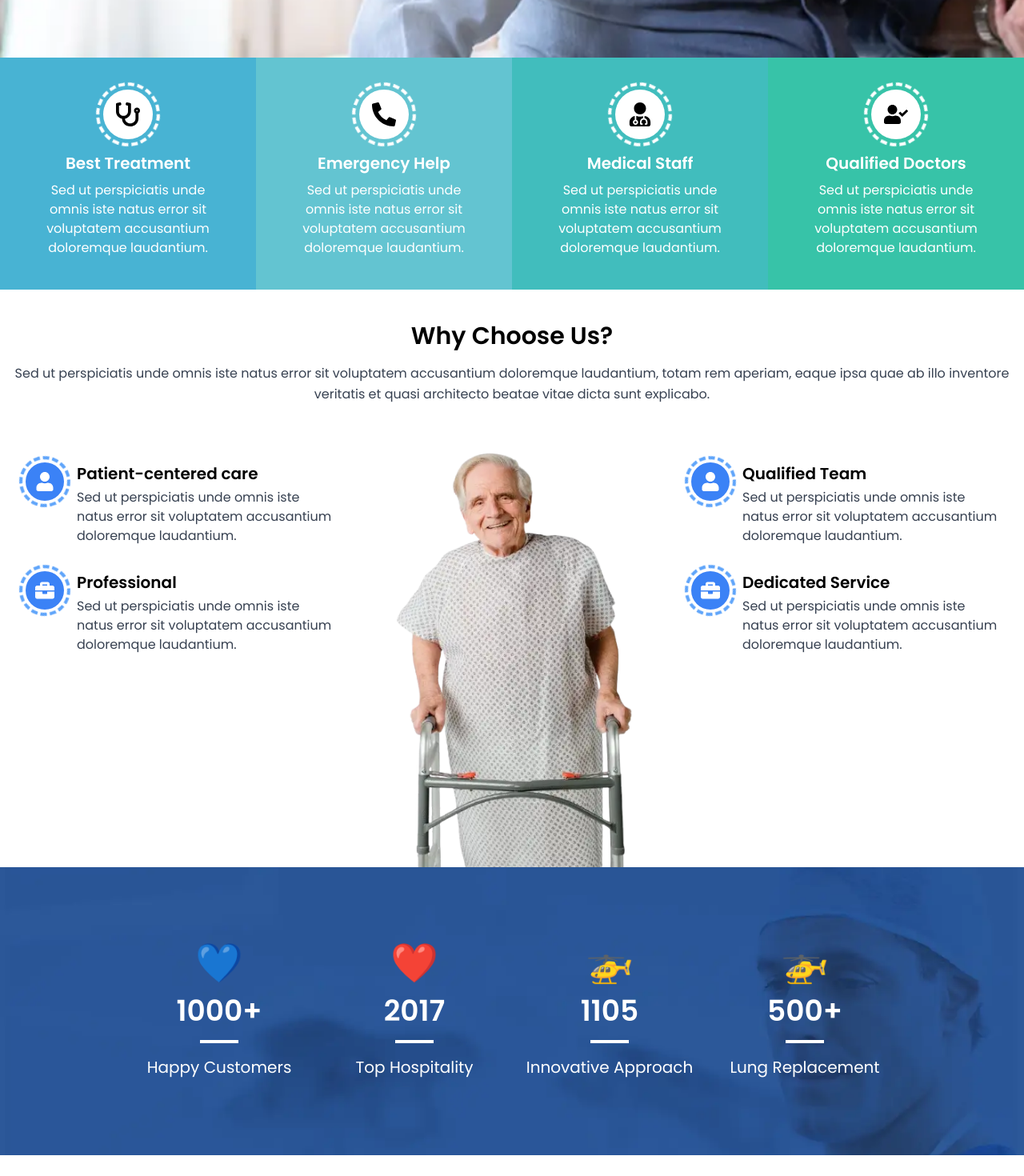
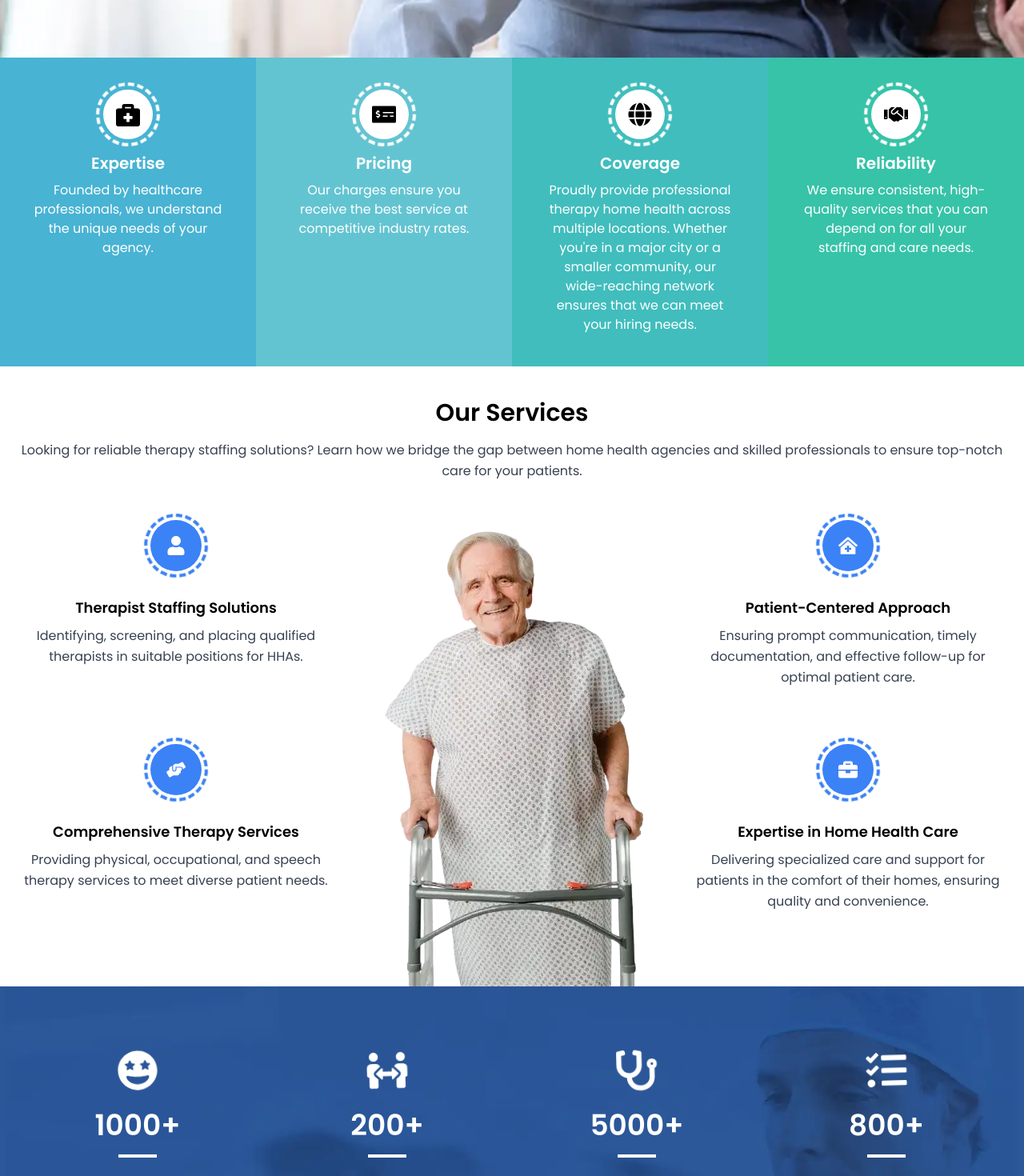
Before and after one commit to Asmaa63/CareBridge, a React (Vite) app: page / in a window 1280 px wide. Shown: the part 880-2350 px from the top of the page at 80% size. Built offline with nearby package versions, Linux system fonts and the light colour scheme.

Commit message:
editPage

```diff
--- a/src/Components/Pages/About.tsx
+++ b/src/Components/Pages/About.tsx
@@ -1,6 +1,6 @@
 import React from 'react';
-import { FaUser, FaBriefcase } from 'react-icons/fa';
-import aboutImage from '../../assets/About.webp'; // استبدل المسار
+import { FaUser, FaBriefcase, FaHandsHelping, FaClinicMedical } from 'react-icons/fa';
+import aboutImage from '../../assets/About.webp';
 import { motion } from 'framer-motion';
 
 interface FeatureProps {
@@ -11,17 +11,18 @@ interface FeatureProps {
 
 const Feature: React.FC<FeatureProps> = ({ icon, title, description }) => {
   return (
-    <div className="mb-8 flex items-start">
-      <div className="relative flex justify-center items-center mr-4">
-        <div className="absolute w-16 h-16 border-4 border-dashed rounded-full border-blue-400 animate-spin-slow"></div>
-        <div className="bg-blue-500 text-white rounded-full p-3 flex-shrink-0">
+    <div className=" flex flex-col items-center text-center rounded-lg bg-white min-h-[280px] w-full">
+      {/* الحاوية للدائرة المتحركة والأيقونة */}
+      <div className="relative flex items-center justify-center mb-6 w-20 h-20">
+        {/* الدائرة المتحركة */}
+        <div className="absolute w-full h-full border-4 border-dashed border-blue-500 rounded-full animate-spin-slow"></div>
+        {/* الأيقونة */}
+        <div className="relative flex items-center justify-center w-16 h-16 bg-blue-500 text-white rounded-full">
           {icon}
         </div>
       </div>
-      <div>
-        <h3 className="text-xl font-semibold mb-1">{title}</h3>
-        <p className="text-gray-700 text-left">{description}</p>
-      </div>
+      <h3 className="text-lg font-semibold mb-2">{title}</h3>
+      <p className="text-gray-700 leading-relaxed line-clamp-3">{description}</p>
     </div>
   );
 };
@@ -30,59 +31,60 @@ const About: React.FC = () => {
   return (
     <motion.div
       className="bg-white pt-10"
-      initial={{ opacity: 0, y: 50 }} // تبدأ مخفية
-      whileInView={{ opacity: 1, y: 0 }} // تظهر عند التمرير
-      viewport={{ once: true, amount: 0.2 }} // تُطبق مرة واحدة بنسبة 20% من القسم
-      transition={{ duration: 0.8, ease: 'easeOut' }} // مدة الأنيميشن
+      initial={{ opacity: 0, y: 50 }}
+      whileInView={{ opacity: 1, y: 0 }}
+      viewport={{ once: true, amount: 0.2 }}
+      transition={{ duration: 0.8, ease: 'easeOut' }}
     >
-      <div className="container mx-auto px-4">
-        <div className="text-center mb-10">
-          <h2 className="text-3xl font-bold mb-4">Why Choose Us?</h2>
+      <div className="container mx-auto px-4 ">
+        {/* عنوان القسم */}
+        <div className="text-center mb-10 ">
+          <h2 className="text-3xl font-bold mb-4">Our Services</h2>
           <p className="text-gray-700 leading-relaxed">
-            Sed ut perspiciatis unde omnis iste natus error sit voluptatem accusantium doloremque laudantium, totam rem aperiam, eaque ipsa quae ab illo inventore veritatis et quasi architecto beatae vitae dicta sunt explicabo.
+            Looking for reliable therapy staffing solutions? Learn how we bridge the gap between home health agencies and skilled professionals to ensure top-notch care for your patients.
           </p>
         </div>
 
         {/* المحتوى الرئيسي */}
-        <div className="flex flex-col md:flex-row items-start justify-center">
-          <div className="md:w-1/3 px-4 py-2 md:py-8">
+        <div className=" flex flex-col md:flex-row md:items-stretch md:justify-between gap-2">
+          <div className=" flex flex-col text-center w-full md:w-1/3 ">
             <Feature
               icon={<FaUser size={24} />}
-              title="Patient-centered care"
-              description="Sed ut perspiciatis unde omnis iste natus error sit voluptatem accusantium doloremque laudantium."
+              title="Therapist Staffing Solutions"
+              description="Identifying, screening, and placing qualified therapists in suitable positions for HHAs."
+            />
+            <Feature
+              icon={<FaHandsHelping size={24} />}
+              title="Comprehensive Therapy Services"
+              description="Providing physical, occupational, and speech therapy services to meet diverse patient needs."
+            />
+          </div>
+
+          {/* الصورة */}
+          <div className="hidden md:flex md:block md:w-1/3 items-center justify-center w-full">
+            <img
+              src={aboutImage}
+              alt="About Us"
+              className="max-w-full h-auto md:max-w-md rounded-lg"
+            />
+          </div>
+
+          <div className="flex flex-col w-full md:w-1/3">
+            <Feature
+              icon={<FaClinicMedical size={24} />}
+              title="Patient-Centered Approach"
+              description="Ensuring prompt communication, timely documentation, and effective follow-up for optimal patient care."
             />
             <Feature
               icon={<FaBriefcase size={24} />}
-              title="Professional"
-              description="Sed ut perspiciatis unde omnis iste natus error sit voluptatem accusantium doloremque laudantium."
-            />
-          </div>
-
-          {/* الصورة في الوضع العادي */}
-          <div className="hidden md:block md:w-1/3 px-4">
-            <img
-              src={aboutImage}
-              alt="About Us"
-              className="max-w-full rounded-lg"
-            />
-          </div>
-
-          <div className="md:w-1/3 px-4 py-2 md:py-8">
-            <Feature
-              icon={<FaUser size={24} />}
-              title="Qualified Team"
-              description="Sed ut perspiciatis unde omnis iste natus error sit voluptatem accusantium doloremque laudantium."
-            />
-            <Feature
-              icon={<FaBriefcase size={24} />}
-              title="Dedicated Service"
-              description="Sed ut perspiciatis unde omnis iste natus error sit voluptatem accusantium doloremque laudantium."
+              title="Expertise in Home Health Care"
+              description="Delivering specialized care and support for patients in the comfort of their homes, ensuring quality and convenience."
             />
           </div>
         </div>
 
         {/* الصورة عند تصغير الشاشة */}
-        <div className="block md:hidden flex justify-center">
+        <div className="block md:hidden flex justify-center mt-6">
           <img
             src={aboutImage}
             alt="About Us"
--- a/src/Components/Pages/Features.tsx
+++ b/src/Components/Pages/Features.tsx
@@ -1,6 +1,7 @@
 import React from "react";
-import { FaStethoscope, FaPhoneAlt, FaUserMd, FaUserCheck } from "react-icons/fa";
 import { motion } from "framer-motion";
+// استيراد أيقونات جديدة
+import { FaBriefcaseMedical, FaMoneyCheckAlt, FaGlobe, FaHandshake } from "react-icons/fa";
 
 interface CardProps {
   title: string;
@@ -34,27 +35,27 @@ const Features: React.FC = () => {
       transition={{ duration: 0.8, ease: "easeOut" }} // مدة الأنيميشن وسهولة الحركات
     >
       <Card
-        title="Best Treatment"
-        description="Sed ut perspiciatis unde omnis iste natus error sit voluptatem accusantium doloremque laudantium."
-        icon={<FaStethoscope size={30} />}
+        title="Expertise"
+        description="Founded by healthcare professionals, we understand the unique needs of your agency."
+        icon={<FaBriefcaseMedical size={30} />} // أيقونة تمثل الخبرة
         bgColor="bg-[#48b3d3]"
       />
       <Card
-        title="Emergency Help"
-        description="Sed ut perspiciatis unde omnis iste natus error sit voluptatem accusantium doloremque laudantium."
-        icon={<FaPhoneAlt size={30} />}
+        title="Pricing"
+        description="Our charges ensure you receive the best service at competitive industry rates."
+        icon={<FaMoneyCheckAlt size={30} />} // أيقونة تمثل الأسعار
         bgColor="bg-[#63c4d1]"
       />
       <Card
-        title="Medical Staff"
-        description="Sed ut perspiciatis unde omnis iste natus error sit voluptatem accusantium doloremque laudantium."
-        icon={<FaUserMd size={30} />}
+        title="Coverage"
+        description="Proudly provide professional therapy home health across multiple locations. Whether you're in a major city or a smaller community, our wide-reaching network ensures that we can meet your hiring needs."
+        icon={<FaGlobe size={30} />} // أيقونة تمثل التغطية
         bgColor="bg-[#41bdbd]"
       />
       <Card
-        title="Qualified Doctors"
-        description="Sed ut perspiciatis unde omnis iste natus error sit voluptatem accusantium doloremque laudantium."
-        icon={<FaUserCheck size={30} />}
+        title="Reliability"
+        description="We ensure consistent, high-quality services that you can depend on for all your staffing and care needs."
+        icon={<FaHandshake size={30} />} // أيقونة تمثل الاعتمادية
         bgColor="bg-[#37c3a8]"
       />
     </motion.div>
--- a/src/Components/Pages/MyComponent.tsx
+++ b/src/Components/Pages/MyComponent.tsx
@@ -1,13 +1,14 @@
 import React from "react";
+import { FaGrinStars, FaPeopleArrows, FaStethoscope, FaTasks } from "react-icons/fa";
 import bgimage from "../../assets/BlueBg.webp";
 import { motion } from "framer-motion";
 
 const StatsSection: React.FC = () => {
   const stats = [
-    { id: 1, value: "1000+", label: "Happy Customers", icon: "💙" },
-    { id: 2, value: "2017", label: "Top Hospitality", icon: "❤️" },
-    { id: 3, value: "1105", label: "Innovative Approach", icon: "🚁" },
-    { id: 4, value: "500+", label: "Lung Replacement", icon: "🚁" },
+    { id: 1, value: "1000+", label: "Happy Customers", icon: <FaGrinStars size={50} /> },
+    { id: 2, value: "200+", label: "Successful Partnerships", icon: <FaPeopleArrows size={50} /> },
+    { id: 3, value: "5000+", label: "Therapy Sessions Provided", icon: <FaStethoscope size={50} /> },
+    { id: 4, value: "800+", label: "Customized Care Plans", icon: <FaTasks size={50} /> },
   ];
 
   const containerVariants = {
@@ -25,33 +26,51 @@ const StatsSection: React.FC = () => {
     visible: { opacity: 1, y: 0, transition: { duration: 0.6, ease: "easeOut" } },
   };
 
+  const iconAnimation = {
+    animate: {
+      scale: [1, 1.2, 1],
+      rotate: [0, 10, -10, 0],
+    },
+    transition: {
+      duration: 2,
+      repeat: Infinity,
+      repeatType: "mirror",
+      ease: "easeInOut",
+    },
+  };
+
   return (
     <motion.div
-      className="bg-cover bg-center py-24"
+      className="bg-cover bg-center py-16 sm:py-20"
       style={{
         backgroundImage: `url(${bgimage})`,
       }}
       initial="hidden"
       whileInView="visible"
-      viewport={{ once: true, amount: 0.3 }} // تظهر عند رؤية 30% من القسم
+      viewport={{ once: true, amount: 0.3 }}
       variants={containerVariants}
     >
       <motion.div
-        className="max-w-5xl mx-auto px-8 grid grid-cols-2 md:grid-cols-4 gap-4 text-center"
+        className="max-w-7xl mx-auto grid grid-cols-1 sm:grid-cols-2 lg:grid-cols-4 gap-8 text-center px-4 sm:px-6 lg:px-8"
         variants={containerVariants}
       >
         {stats.map((stat) => (
           <motion.div
             key={stat.id}
-            className="flex flex-col items-center space-y-4"
+            className="flex flex-col items-center space-y-4 sm:space-y-6"
             variants={itemVariants}
           >
-            <span className="text-5xl text-white">{stat.icon}</span>
-            <h2 className="text-4xl font-bold text-white relative">
+            <motion.span
+              className="text-white"
+              {...iconAnimation}
+            >
+              {stat.icon}
+            </motion.span>
+            <h2 className="text-3xl sm:text-4xl font-bold text-white relative">
               {stat.value}
-              <span className="block w-12 h-1 bg-white mt-4 mx-auto"></span>
+              <span className="block w-8 sm:w-12 h-1 bg-white mt-2 sm:mt-4 mx-auto"></span>
             </h2>
-            <p className="md:text-xl text-white">{stat.label}</p>
+            <p className="text-base sm:text-lg lg:text-xl text-white">{stat.label}</p>
           </motion.div>
         ))}
       </motion.div>
--- a/tailwind.config.js
+++ b/tailwind.config.js
@@ -13,7 +13,8 @@ module.exports = {
         fadeIn: "fadeIn 1.5s ease-in-out",
         fadeInDelay: "fadeIn 2s ease-in-out",
         slideUp: "slideUp 1.5s ease-out",
-        scaleUp: "scaleUp 1.5s ease-in"
+        scaleUp: "scaleUp 1.5s ease-in",
+        "spin-slow": "spin 4s linear infinite"
       },
       keyframes: {
         fadeIn: {
```
